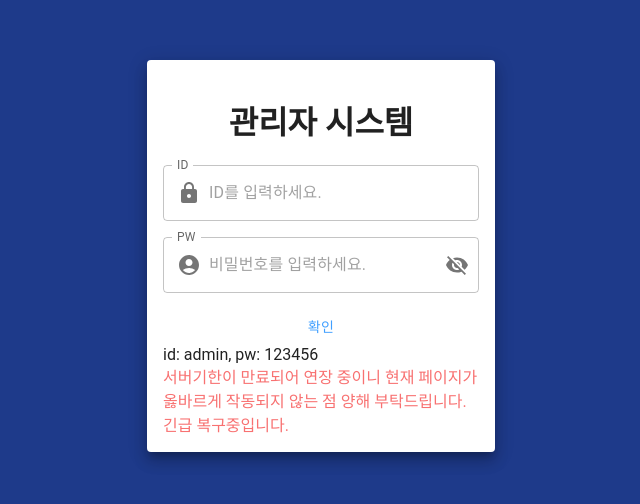
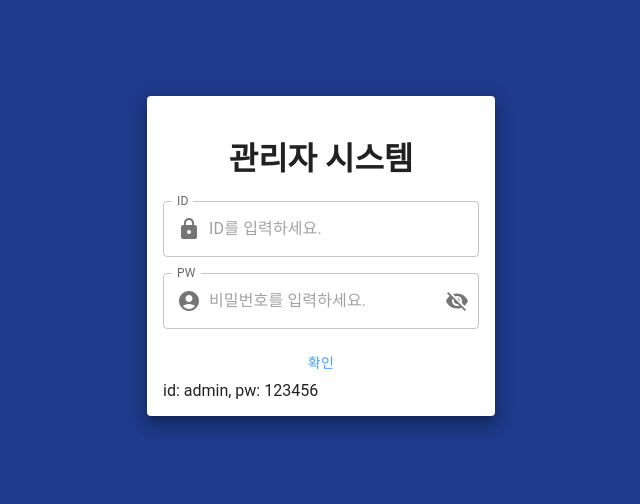
Before and after one commit to Active-Duty-FE/CB-ADMIN, a React (Create React App) app: page /login in a window 1280 px wide. Shown: the part 144-648 px from the top of the page, without its empty margins (319-959 px from the left). Built offline with nearby package versions, Linux system fonts and the light colour scheme.

Commit message:
delete sorry word

```diff
--- a/src/views/login/index.tsx
+++ b/src/views/login/index.tsx
@@ -108,11 +108,11 @@ function Login() {
           </Form>
         </Formik>
         <div className="">id: admin, pw: 123456</div>
-        <div className="text-red-400">
+        {/* <div className="text-red-400">
           서버기한이 만료되어 연장 중이니 현재 페이지가
           <br /> 옳바르게 작동되지 않는 점 양해 부탁드립니다.
         </div>
-        <div className="text-red-400">긴급 복구중입니다.</div>
+        <div className="text-red-400">긴급 복구중입니다.</div> */}
       </Paper>
     </div>
   )
```
